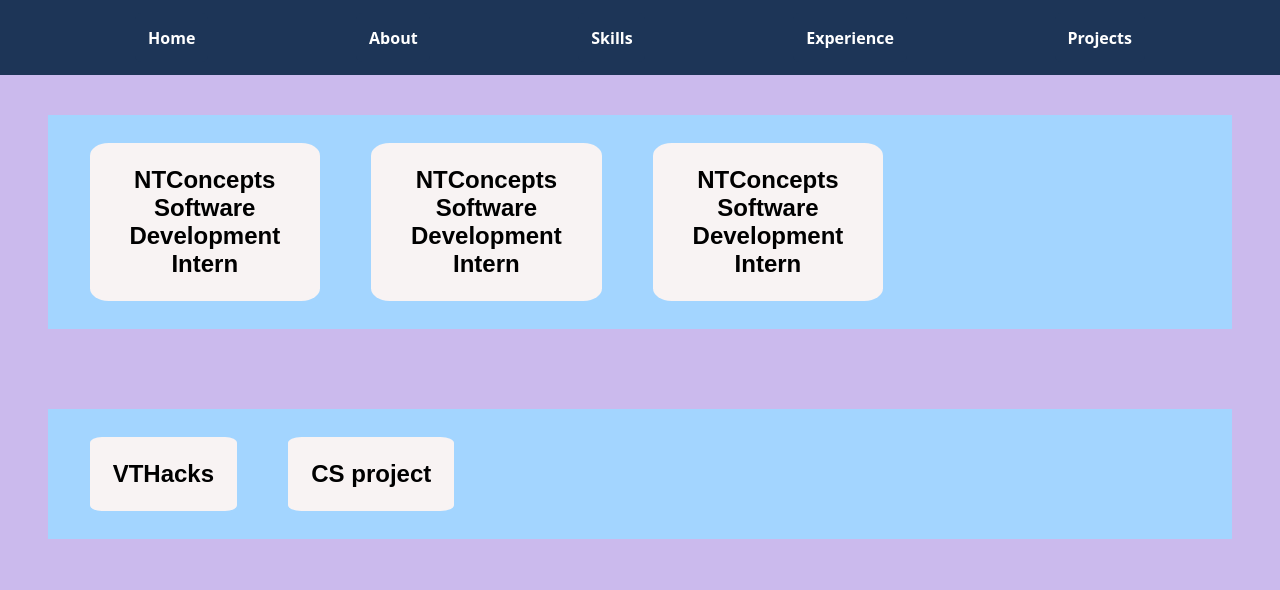
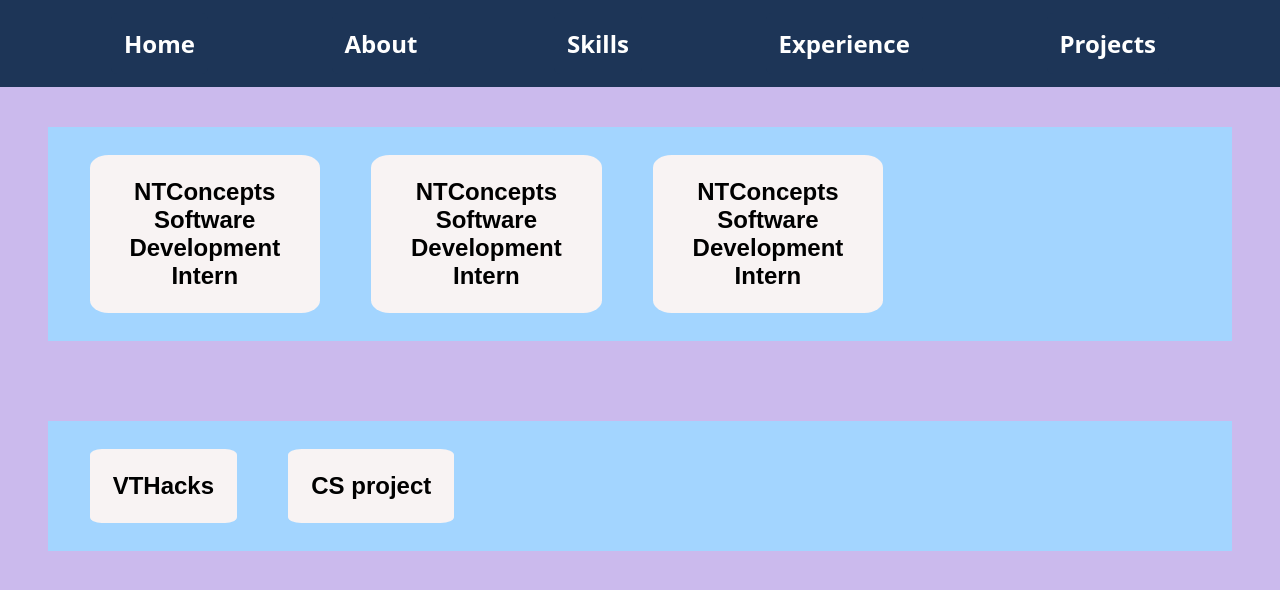
Before and after one commit to Rowan248/personal-website, a React (Vite) app: page /experience in a window 1280 px wide. Shown: the top 590 px of the page. Built offline with nearby package versions, Linux system fonts and the light colour scheme.

Commit message:
some notes for changes that need to be made

```diff
--- a/src/Styling/Experience.css
+++ b/src/Styling/Experience.css
@@ -41,6 +41,7 @@
     font-weight: bold;
     font-size: x-large;
     transition: background-color 0.2s, box-shadow 0.2s;
+    /* fix button text reactive */
 }
 
 .exp-buttons:hover {
--- a/src/Styling/NavBar.css
+++ b/src/Styling/NavBar.css
@@ -12,6 +12,8 @@
 }
 
 .nav-link {
+    font-size: x-large;
+    /* figure this size out */
     color: white;
     text-decoration: none;
     background-color: #1D3557;
@@ -19,6 +21,7 @@
     padding: 1%;
     border-radius: 6px;
     transition: background-color 0.25s, color 0.25s;
+    /* make it highlighted which page on */
 }
 
 .nav-link:hover {
```
